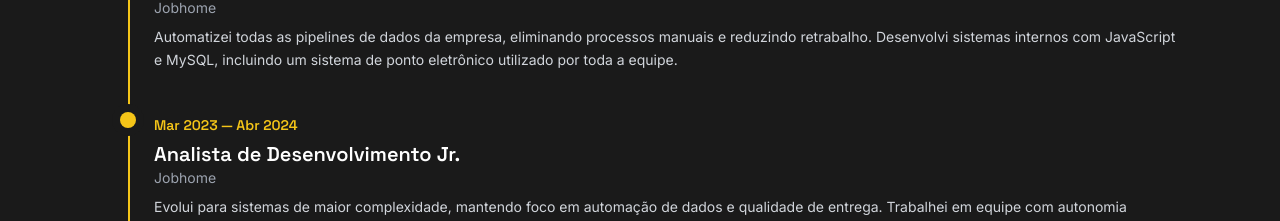
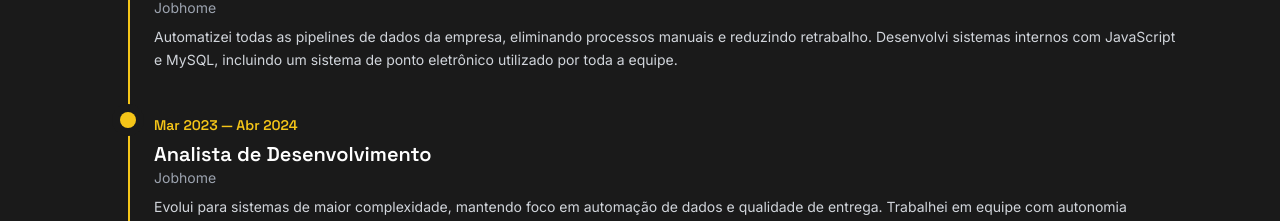
Before and after one commit to K4w4n/portifolio, a Next.js app: page / in a window 1280 px wide. Shown: the part 2457-2678 px from the top of the page. Built offline with nearby package versions, Linux system fonts and the light colour scheme.

Commit message:
fix: corrigido cargo de Analista de Desenvolvimento Jr. para Analista de Desenvolvimento

```diff
--- a/components/Experiencia.tsx
+++ b/components/Experiencia.tsx
@@ -22,7 +22,7 @@ const experiencias: ExperienciaItem[] = [
   {
     periodo: 'Mar 2023 — Abr 2024',
     datetime: '2023-03',
-    cargo: 'Analista de Desenvolvimento Jr.',
+    cargo: 'Analista de Desenvolvimento',
     empresa: 'Jobhome',
     empresaUrl: 'https://jobhome.com.br',
     descricao:
```
